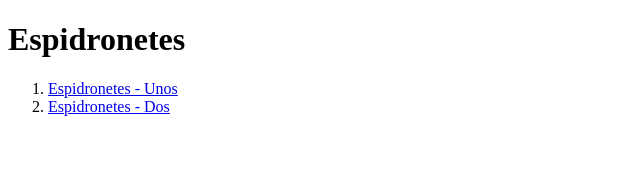
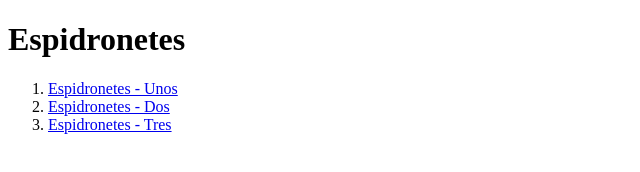
Before and after one commit to EmmaMcCarthy-401/FaDiDi, a plain HTML site: page Espidronetes/Espidronetes.html in a window 1280 px wide. Shown: the whole page, without its empty margins (0-640 px from the left). Drawn offline with Linux system fonts and the light colour scheme.

Commit message:
Bingo Bango

```diff
--- a/Espidronetes/Espidronetes.html
+++ b/Espidronetes/Espidronetes.html
@@ -10,6 +10,7 @@
     <ol>
         <li><a href="Espidronetes - Unos(1-6).zip" target="_blank" title="C">Espidronetes - Unos</a></li>
         <li><a href="Espidronetes - Dos.pdf" target="_blank" title="M">Espidronetes - Dos</a></li>
+        <li><a href="Espidronetes - Tres.pdf" target="_blank" title="WF">Espidronetes - Tres</a></li>
     </ol>
 </body>
 </html>
```
Also changed, not shown: 1 other file.
